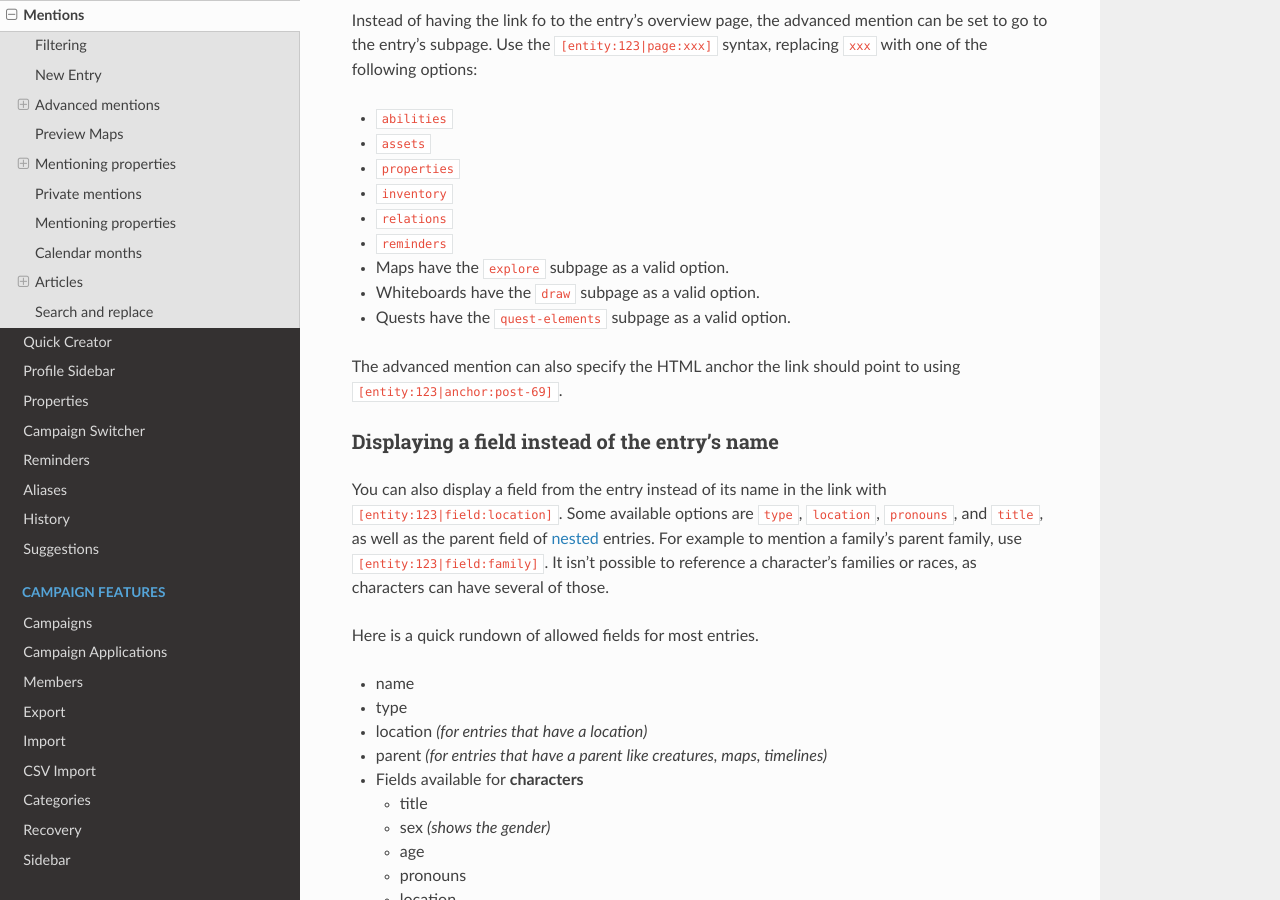
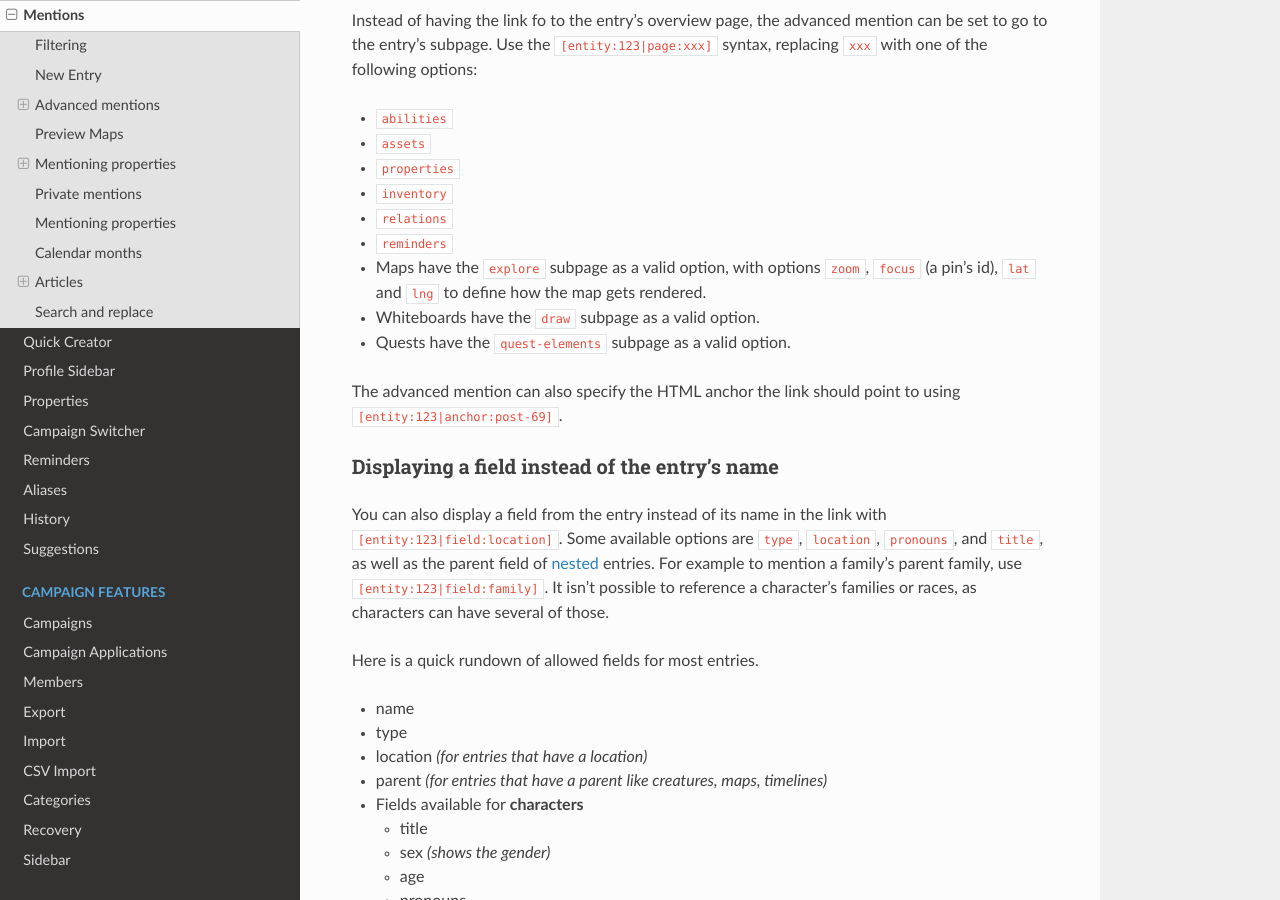
Before and after one commit to owlchester/kanka-docs, a Sphinx documentation site: the page built from docs/features/mentions.md, in a window 1280 px wide and 900 px high, scrolled down 1208 px. Built offline with Sphinx 7.4.7 and the Read the Docs theme 3.1.0, drawn with Linux system fonts in a browser that asks for light colours; pages that are not in the unit, such as notebooks, are missing from menus.

Commit message:
feat: params

```diff
--- a/docs/features/mentions.md
+++ b/docs/features/mentions.md
@@ -30,7 +30,7 @@ Instead of having the link fo to the entry's overview page, the advanced mention
 * `relations`
 * `reminders`
 
-* Maps have the `explore` subpage as a valid option.
+* Maps have the `explore` subpage as a valid option, with options `zoom`, `focus` (a pin's id), `lat` and `lng` to define how the map gets rendered.
 * Whiteboards have the `draw` subpage as a valid option.
 * Quests have the `quest-elements` subpage as a valid option.
 
```
